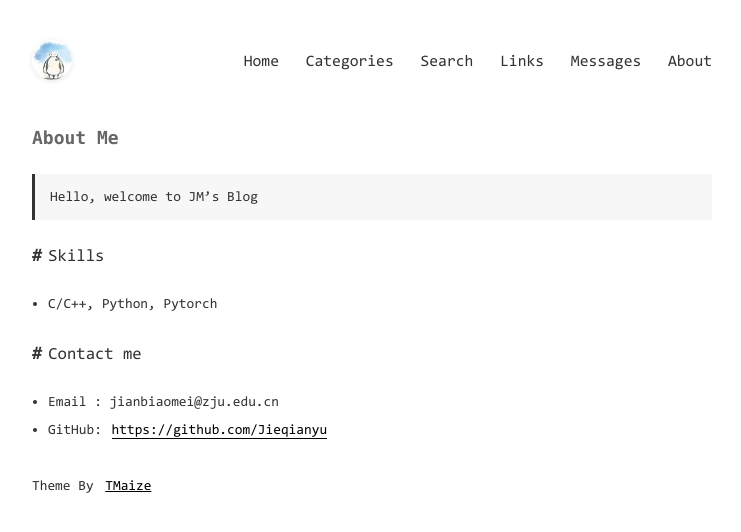
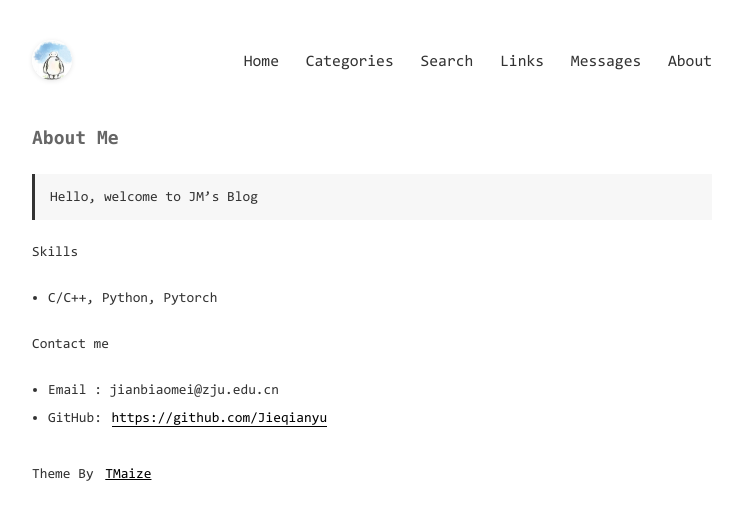
Before and after one commit to Jieqianyu/Jieqianyu.github.io, a Jekyll site: the page built from pages/about.md, in a window 1280 px wide. Shown: the top 532 px of the page, without its empty margins (268-1009 px from the left). Built offline with Jekyll 4.4.1, drawn with Linux system fonts in a browser that asks for light colours; comment, search, counter and statistics services are not loaded.

```diff
--- a/pages/about.md
+++ b/pages/about.md
@@ -5,11 +5,11 @@ title: About Me
 
 > Hello, welcome to JM's Blog
 
-# Skills
+Skills
 
 - C/C++, Python, Pytorch
 
-# Contact me
+Contact me
 
 - Email&nbsp;: jianbiaomei@zju.edu.cn
 - GitHub: [https://github.com/Jieqianyu](https://github.com/Jieqianyu)
```
